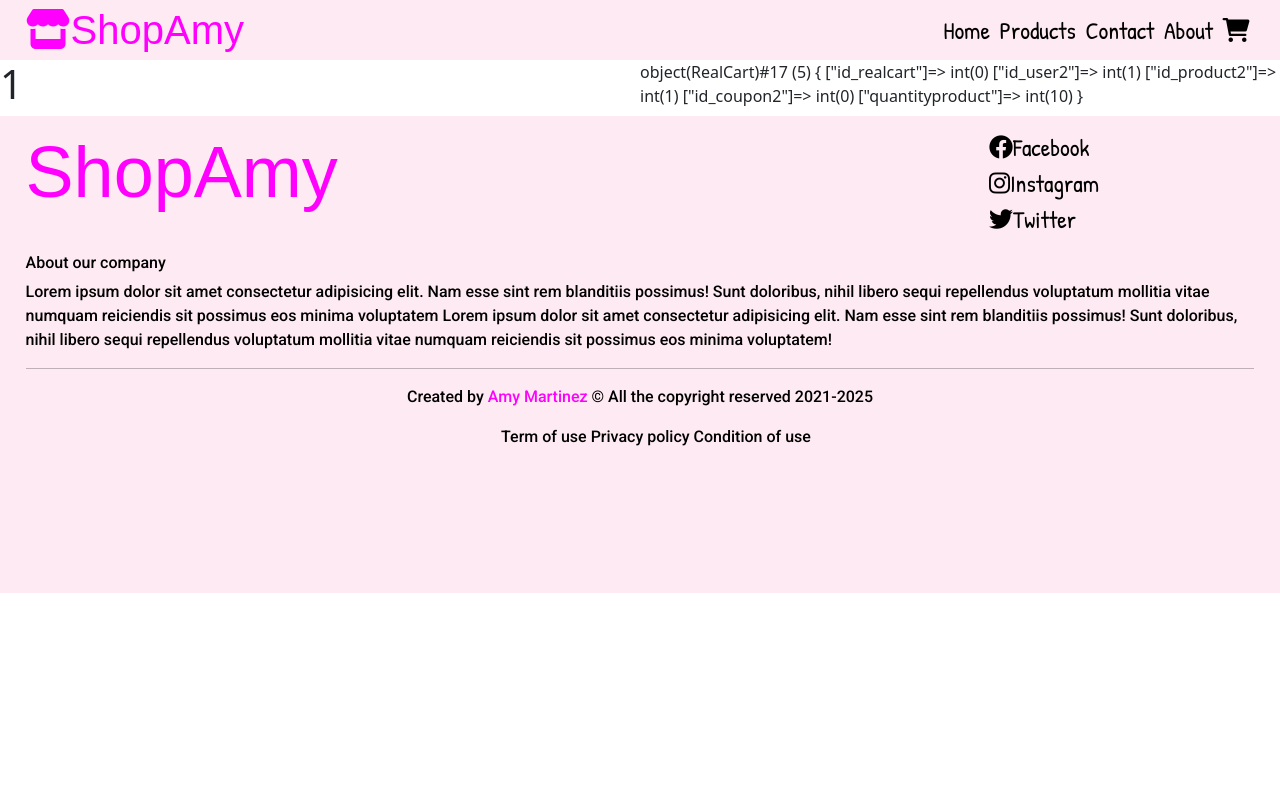
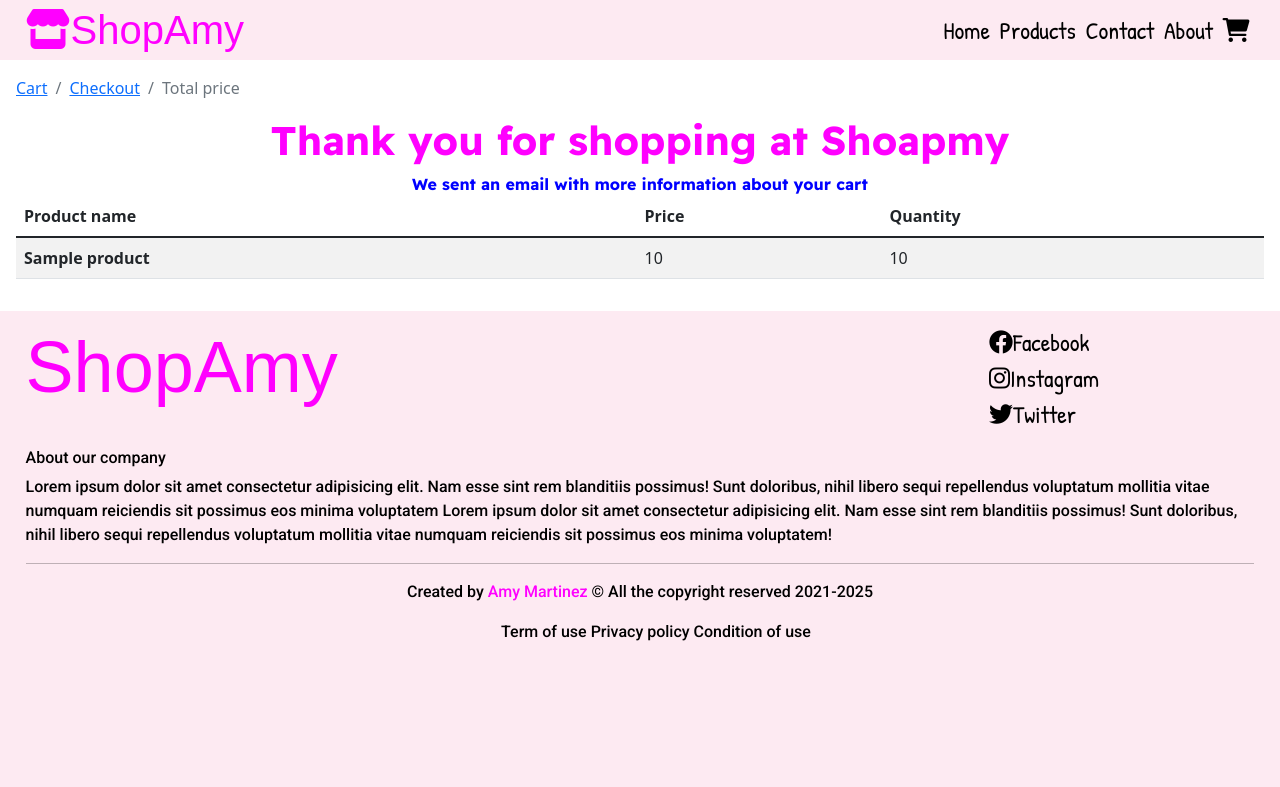
Before and after one commit to AmyAlexandra13/E-commerce-php, a PHP site: page /done.php in a window 1280 px wide. Shown: the top 787 px of the page. Run offline with PHP 8.4, Linux system fonts and the light colour scheme; tables that the repository leaves empty or names only in its code hold one stand-in row (values such as "Sample post"); some web fonts are replaced.

Commit message:
almost done

```diff
--- a/Services/RealCartHandler.php
+++ b/Services/RealCartHandler.php
@@ -10,5 +10,35 @@ class RealCartHandler{
         $stm->bind_param('iiii', $object->id_user2, $object->id_product2, $object->id_coupon2, $object->quantityproduct);
         $stm->execute();
     }
+
+
+    function GetLastInfo($lastid)
+    {
+        $tableList = array();
+        $stm = $this->connection->db->prepare('select users.email, products.name, products.price, realcart.quantityproduct from realcart INNER JOIN products on products.idproduct = realcart.id_product2 INNER JOIN users on users.id_user = ?');
+        $stm->bind_param('i', $lastid);
+        $stm->execute();
+
+        $result = $stm->get_result();
+
+        if($result->num_rows === 0){
+            return $tableList;
+        } else{
+            while($row = $result->fetch_object()){
+                $row->email = $row->email;
+                $row->name = $row->name;
+                $row->price = $row->price;
+                $row->quantityproduct =  $row->quantityproduct;
+
+                array_push($tableList, $row);
+            }
+
+            $stm->close();
+            return $tableList;
+        }
+
+
+
+    }
 }
 ?>
--- a/css/checkout.css
+++ b/css/checkout.css
@@ -5,11 +5,4 @@
       grid-template-columns: repeat(auto-fit, minmax(22rem, 1fr));
   background-color: pink;
 }
-
-.done-container .doneinfo-container {
-  display: -ms-grid;
-  display: grid;
-  -ms-grid-columns: (minmax(22rem, 1fr))[auto-fit];
-      grid-template-columns: repeat(auto-fit, minmax(22rem, 1fr));
-}
 /*# sourceMappingURL=checkout.css.map */
--- a/css/checkout.scss
+++ b/css/checkout.scss
@@ -14,11 +14,3 @@ $maincolor: rgb(255, 0, 255);
 
         }
     }
-
-
-    .done-container{
-
-            .doneinfo-container{
-                @include grid(22rem);
-            }
-        }
--- /dev/null
+++ b/css/done.css
@@ -0,0 +1,25 @@
+main {
+  margin: 1rem;
+}
+
+.done-container .doneinfo-container {
+  display: -webkit-box;
+  display: -ms-flexbox;
+  display: flex;
+  -webkit-box-orient: vertical;
+  -webkit-box-direction: normal;
+      -ms-flex-direction: column;
+          flex-direction: column;
+}
+
+.done-container .doneinfo-container h1, .done-container .doneinfo-container p {
+  font-family: 'Readex Pro', sans-serif;
+  text-align: center;
+  color: magenta;
+}
+
+.done-container .doneinfo-container p {
+  margin: 0 auto;
+  color: blue;
+}
+/*# sourceMappingURL=done.css.map */
--- /dev/null
+++ b/css/done.scss
@@ -0,0 +1,29 @@
+@mixin grid($val){
+    display: grid;
+    grid-template-columns: repeat(auto-fit, minmax($val, 1fr));
+}
+
+main{
+    margin: 1rem;
+}
+
+$maincolor: rgb(255, 0, 255);
+.done-container{
+
+    .doneinfo-container{
+      display: flex;
+      flex-direction: column;
+
+         h1 ,p{
+        font-family: 'Readex Pro', sans-serif;
+        text-align: center;
+        color:$maincolor;
+    }
+        p{
+            margin: 0 auto;
+            color: blue;
+        }
+
+
+    }
+}
--- a/done.php
+++ b/done.php
@@ -26,7 +26,6 @@ $newrealcart = new RealCart();
 
 
 $dataspecificcart = $servicetempcart->GetSpecificInformation();//
-
 
 if(isset($_POST['name'])){
     $newuser = new Users();
@@ -61,23 +60,57 @@ foreach ($dataspecificcart as $tempcartdata):
   $newrealcart = new RealCart();
   $newrealcart->InizializeData(0,$getlastid,$tempcartdata->idproduct,0,$tempcartdata->quantity_product);
   $servicerealcart->AddRealCart($newrealcart);
-endforeach;
-
-
+endforeach; //add every product from tempcart, it works!
 
 
 ?>
 
-<?php $layout->printheader("css/checkout.css");?>
+<?php $layout->printheader("css/done.css");?>
+<main>
+<div class="done-container">
 
-<div class="done-container">
+
+<?php $lastinforealcart = $servicerealcart->GetLastInfo($getlastid) ?>
+
+<section class="indicator2">
+<nav aria-label="breadcrumb">
+  <ol class="breadcrumb">
+    <li class="breadcrumb-item"><a href="cart.php">Cart</a></li>
+    <li class="breadcrumb-item"><a href="checkout.php">Checkout</a></li>
+    <li class="breadcrumb-item active" aria-current="page">Total price</li>
+  </ol>
+</nav>
+</section>
+
 <div class="doneinfo-container">
-<h1><?php echo $getlastid?> </h1>
-<?php var_dump($newrealcart); ?>
+
+  <h1>Thank you for shopping at Shoapmy</h1>
+  <p>We sent an email with more information about your cart </p>
+  <table class="table table-striped">
+  <thead>
+    <tr>
+      <th scope="col">Product name</th>
+      <th scope="col">Price</th>
+      <th scope="col">Quantity</th>
+    </tr>
+  </thead>
+  <tbody>
+  <?php foreach($lastinforealcart as $info) : ?>
+    <tr>
+      <th scope="row"><?php echo $info->name?></th>
+      <td><?php echo $info->price?></td>
+      <td><?php echo $info->quantityproduct?></td>
+
+    </tr>
+    <?php endforeach; ?>
+  </tbody>
+</table>
+
+
 
 </div><!-- the done info container ends -->
 
 </div> <!-- the done container ends -->
-
+</main>
 
 <?php $layout->printfooter("css/checkout.css");?>
```
Also changed, not shown: 2 other files.
